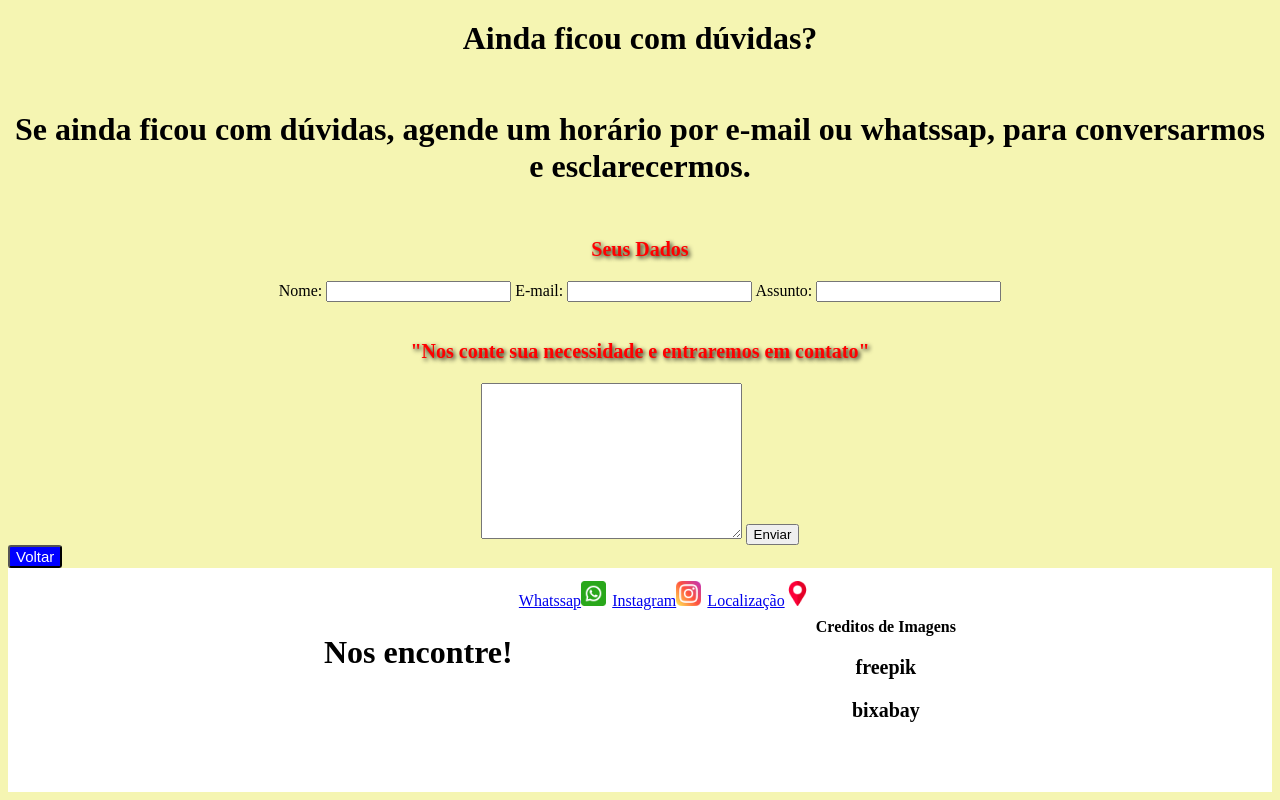
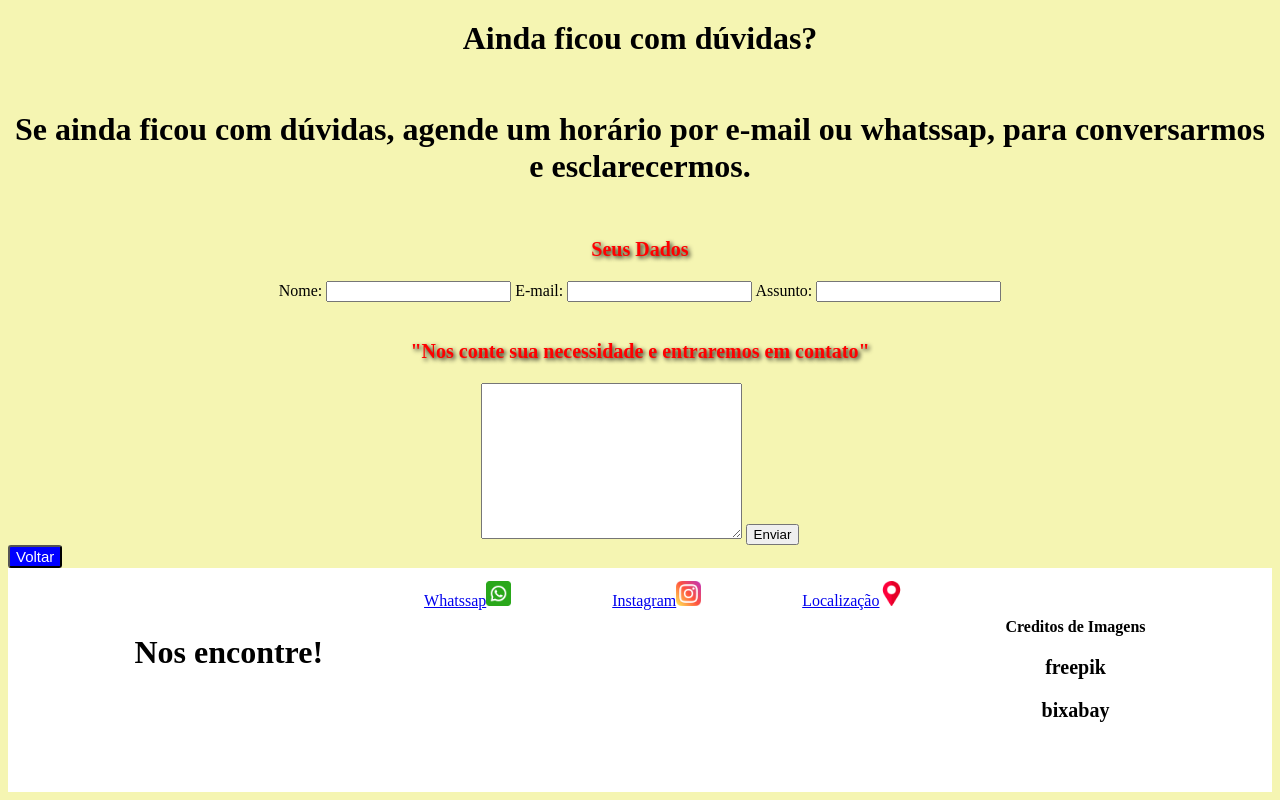
Before and after one commit to DeniseMMendonca/cidaartes, a plain HTML site: page contrato.html in a window 1280 px wide. Shown: the part 2995-3795 px from the top of the page. Drawn offline with Linux system fonts and the light colour scheme.

Commit message:
Update contrato.css

```diff
--- a/contrato.css
+++ b/contrato.css
@@ -64,7 +64,7 @@ body{
     display: flex;
     justify-content: space-between;
     background-color: white;
-    padding: 1% 25%;
+    padding: 1% 10%;
   }
 
   h5 {
```
